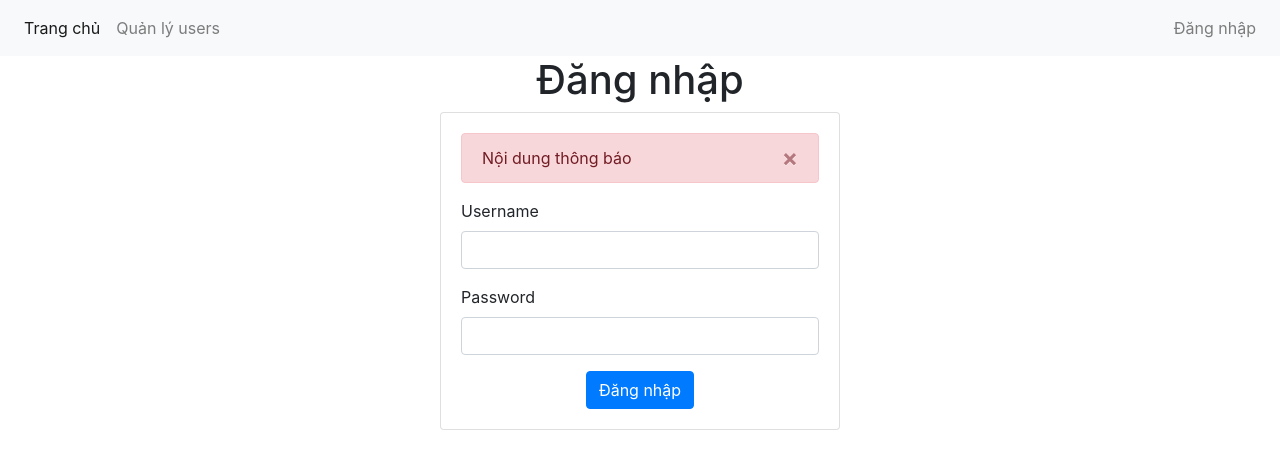
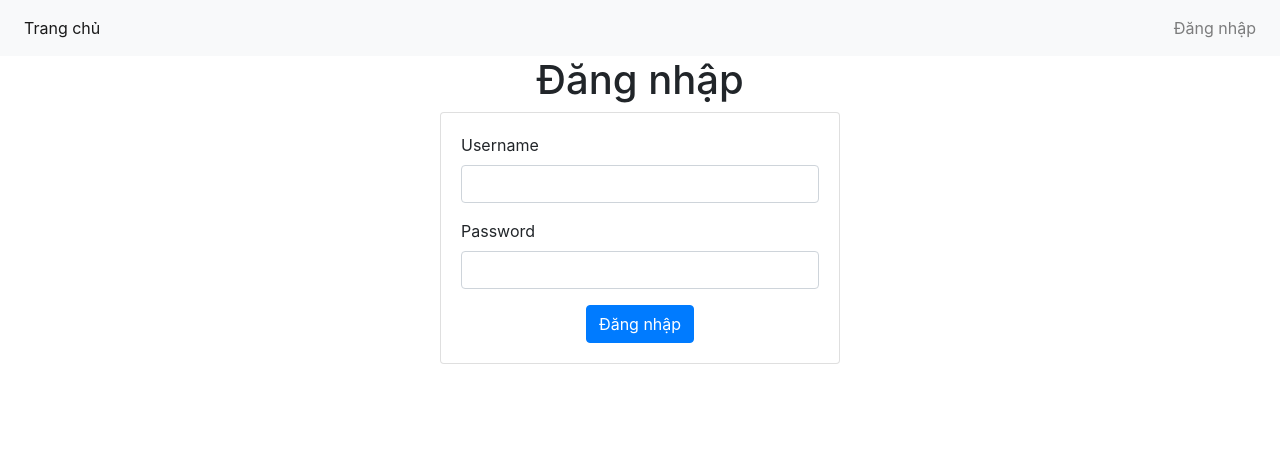
Before and after one commit to phamthao/learn-vuejs, a Vue app: page /login in a window 1280 px wide. Shown: the top 468 px of the page. Built offline with nearby package versions, Linux system fonts and the light colour scheme.

Commit message:
Handling login/logout

```diff
--- a/src/components/molecules/FormInputGroup.vue
+++ b/src/components/molecules/FormInputGroup.vue
@@ -1,7 +1,7 @@
 <template>
     <div class="form-group">
         <label :for="name">{{ label }}</label>
-        <Input :type="text" :name="name" v-model="localValue" :disabled="disabled" />
+        <Input :type="type" :name="name" v-model="localValue" :disabled="disabled" />
     </div>
 </template>
 
--- a/src/components/organisms/Navbar.vue
+++ b/src/components/organisms/Navbar.vue
@@ -3,10 +3,11 @@
         <div class="collapse navbar-collapse">
             <ul class="navbar-nav mr-auto">
                 <NavItem href="/" :isActive="true">Trang chủ</NavItem>
-                <NavItem href="/users">Quản lý users</NavItem>
+                <NavItem v-if="loggedIn" href="/users">Quản lý users</NavItem>
             </ul>
             <ul class="navbar-nav">
-                <NavItem href="/login">Đăng nhập</NavItem>
+                <NavItem v-if="!loggedIn" href="/login">Đăng nhập</NavItem>
+                <NavItem v-if="loggedIn" :href="null" @click.stop="logout">Đăng xuất</NavItem>
             </ul>
         </div>
     </nav>
@@ -14,4 +15,18 @@
 
 <script setup>
 import NavItem from '../molecules/NavItem.vue'
+import { computed } from 'vue';
+import { useStore } from 'vuex'
+import { useRouter } from 'vue-router'
+
+const router = useRouter()
+const store = useStore()
+
+const loggedIn = computed(() => store.getters['auth/loggedIn'])
+
+const logout = () => {
+    store.dispatch('auth/logout')
+    router.push('/login');
+}
+
 </script>
--- a/src/components/pages/LoginPage.vue
+++ b/src/components/pages/LoginPage.vue
@@ -2,17 +2,72 @@
     <h1 class="bd-title text-center">Đăng nhập</h1>
     <div class="card">
         <div class="card-body">
-            <Alert isShow="true" message="Nội dung thông báo" />
+            <Alert :isShow="!!errorMessage" :message="errorMessage" @close="resetErrorMessage" />
             <form>
-                <FormInputGroup label="Username" name="username" />
-                <FormInputGroup label="Password" name="password" />
+                <FormInputGroup type="text" label="Username" name="username" v-model="inputValue.username" />
+                <FormInputGroup type="password" label="Password" name="password" v-model="inputValue.password" />
             </form>
             <div class="text-center">
-                <Button class="btn-primary">Đăng nhập</Button>
+                <Button class="btn-primary" @click="submitForm" :disabled="loadingSubmit">
+                    <span v-show="loadingSubmit" class="spinner-border spinner-border-sm"></span>
+                    <span>Đăng nhập</span>
+                </Button>
             </div>
         </div>
     </div>
 </template>
+
+<script setup>
+import { ref, reactive } from 'vue';
+import { useStore } from 'vuex';
+import { useRouter } from 'vue-router';
+
+const router = useRouter();
+const store = useStore();
+
+const loadingSubmit = ref(false);
+const errorMessage = ref('');
+const inputValue = reactive({
+    username: '',
+    password: '',
+});
+
+const resetErrorMessage = () => {
+    errorMessage.value = '';
+}
+
+const submitForm = () => {
+    const isAllEmpty = Object.values(inputValue).some(value => value === '');
+    errorMessage.value = '';
+    if (isAllEmpty) {
+        errorMessage.value = 'Tất cả các trường là bắt buộc';
+        return;
+    }
+
+    loadingSubmit.value = true
+    store
+        .dispatch('auth/login', inputValue)
+        .then((res) => {
+            if (res.data.message) {
+                errorMessage.value = res.data.message;
+                return;
+            }
+            localStorage.setItem('user', JSON.stringify(res.data));
+            router.push('/');
+        })
+        .catch((error) => {
+            errorMessage.value =
+                (error.response &&
+                    error.response.data &&
+                    error.response.data.message) ||
+                error.message ||
+                error.toString();
+        })
+        .finally(() => {
+            loadingSubmit.value = false;
+        });
+}
+</script>
 
 <style scoped>
 .card {
--- a/src/router/index.js
+++ b/src/router/index.js
@@ -11,9 +11,20 @@ const router = createRouter({
 })
 
 router.beforeEach((to, from, next) => {
-    const title = to.meta.title || 'Default Title'
-    document.title = title
-    next()
-})
+    // Check if user is logged in
+    const publicPages = ['/', '/login'];
+    const authRequired = !publicPages.includes(to.path);
+    const loggedIn = localStorage.getItem('user');
+    if (authRequired && !loggedIn) {
+        next('/login');
+    } else if (loggedIn && to.path === '/login') {
+        next('/');
+    } else {
+        // Set page title
+        const title = to.meta.title || 'Default Title'
+        document.title = title
+        next();
+    }
+});
 
 export default router
--- /dev/null
+++ b/src/services/authService.js
@@ -0,0 +1,15 @@
+import axios from 'axios'
+
+const API_URL = 'http://127.0.0.1/api/login'
+
+class AuthService {
+    login(data) {
+        return axios.post(API_URL, data)
+    }
+
+    logout() {
+        localStorage.removeItem('user');
+    }
+}
+
+export default new AuthService()
--- a/src/services/userService.js
+++ b/src/services/userService.js
@@ -1,6 +1,6 @@
 import axios from 'axios'
 
-const API_URL = 'http://127.0.0.1/user'
+const API_URL = 'http://127.0.0.1/api/user'
 
 class UserService {
     getAll(params) {
--- a/src/store/index.js
+++ b/src/store/index.js
@@ -1,9 +1,11 @@
 import { createStore } from "vuex";
 import user from "./modules/user";
+import auth from "./modules/auth";
 
 const store = createStore({
   modules: {
     user,
+    auth,
   },
 });
 
--- /dev/null
+++ b/src/store/modules/auth.js
@@ -0,0 +1,53 @@
+import { LOGIN_SUCCESS, LOGIN_FAILURE, LOGOUT } from '../types'
+import AuthService from '@/services/authService'
+
+const user = JSON.parse(localStorage.getItem('user'));
+const initialState = user
+  ? {loggedIn: true, user }
+  : {loggedIn: false, user: {} };
+
+const state = () => (initialState)
+
+const getters = {
+    loggedIn: (state) => state.loggedIn,
+}
+
+const mutations = {
+    [LOGIN_SUCCESS](state, user) {
+        state.loggedIn = true
+        state.user = user
+    },
+    [LOGIN_FAILURE](state) {
+        state.loggedIn = false
+        state.user = {}
+    },
+    [LOGOUT](state) {
+        state.loggedIn = false
+        state.user = {}
+    }
+}
+
+const actions = {
+    async login({ commit }, data) {
+        const res = await AuthService.login(data)
+        if (res.data.message) {
+            commit(LOGIN_FAILURE)
+            return res;
+        }
+
+        commit(LOGIN_SUCCESS, res.data)
+        return res;
+    },
+    logout({ commit }) {
+        AuthService.logout()
+        commit(LOGOUT)
+    }
+}
+
+export default {
+    namespaced: true,
+    state,
+    getters,
+    mutations,
+    actions
+}
--- a/src/store/types.js
+++ b/src/store/types.js
@@ -1,3 +1,7 @@
 export const SET_LIST = 'SET_LIST'
 export const SET_DETAIL = 'SET_DETAIL'
 export const SET_METADATA = 'SET_METADATA'
+
+export const LOGOUT = 'LOGOUT'
+export const LOGIN_SUCCESS = 'LOGIN_SUCCESS'
+export const LOGIN_FAILURE = 'LOGIN_FAILURE'
```
